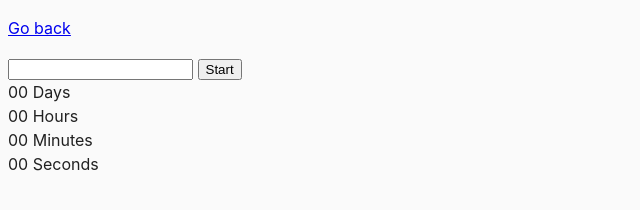
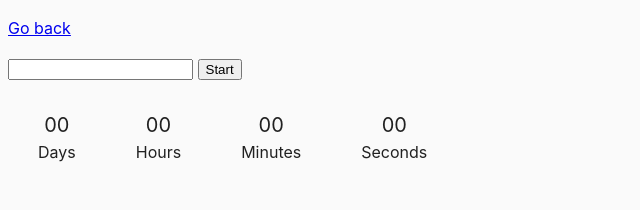
Before and after one commit to VladCn/goit-js-hw-09, a website built with Parcel: page src/02-timer.html in a window 1280 px wide. Shown: the whole page, without its empty margins (0-640 px from the left). Built offline with nearby package versions, Linux system fonts and the light colour scheme.

Commit message:
HM 9.2 сделана разметка на Флексах

```diff
--- a/package.json
+++ b/package.json
@@ -24,5 +24,8 @@
     "parcel-plugin-nuke-dist": "^1.0.1",
     "posthtml-include": "^1.6.2",
     "sass": "^1.32.8"
+  },
+  "dependencies": {
+    "flatpickr": "^4.6.9"
   }
 }
--- a/src/css/common.css
+++ b/src/css/common.css
@@ -16,3 +16,19 @@ img {
   display: block;
   max-width: 100%;
 }
+
+.timer {
+  display: flex;
+}
+.field{
+  display: flex;
+  flex-direction: column;
+  align-items: center;
+  margin: 15px;
+  padding: 15px;
+}
+
+.value{
+  font-size: 20px;
+  font-style: inherit;
+}
--- a/src/js/02-timer.js
+++ b/src/js/02-timer.js
@@ -0,0 +1,15 @@
+// Описан в документации
+import flatpickr from "flatpickr";
+// Дополнительный импорт стилей
+import "flatpickr/dist/flatpickr.min.css";
+
+
+const options = {
+  enableTime: true,
+  time_24hr: true,
+  defaultDate: new Date(),
+  minuteIncrement: 1,
+  onClose(selectedDates) {
+    console.log(selectedDates[0]);
+  },
+};
```
Also changed, not shown: 1 other file.
